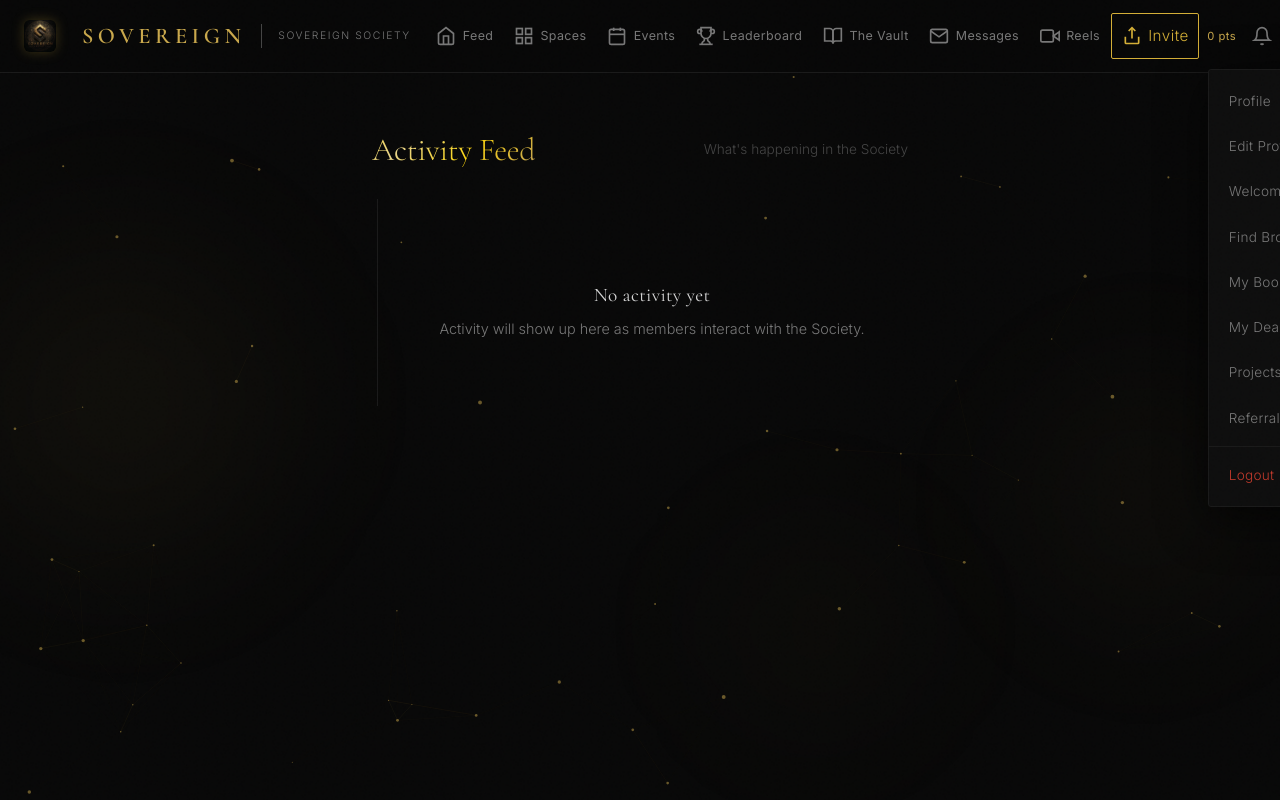
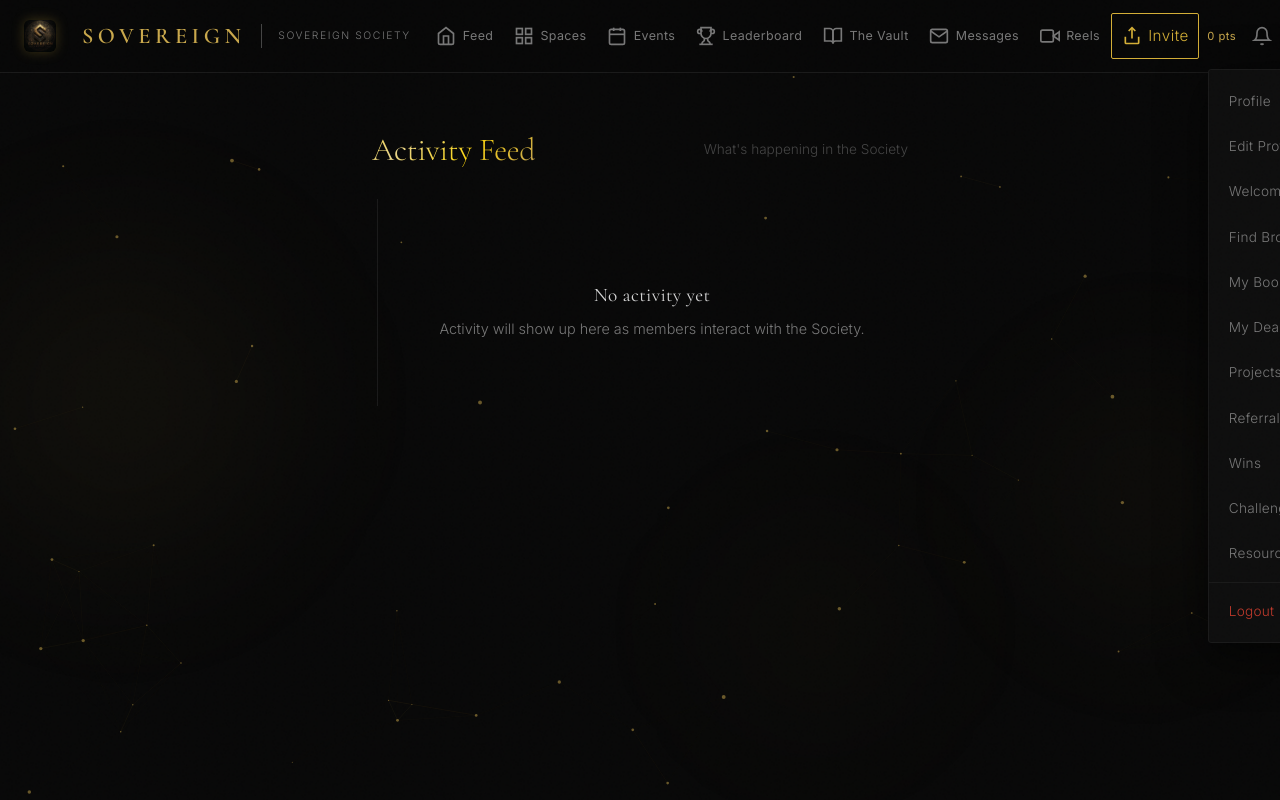
Before and after one commit to kashi-creator/anti-billionaires-app, a Flask app: page /activity in a window 1280 px wide, after a click that opens the changed part. Run offline with Flask 3, Linux system fonts and the light colour scheme; the visitor is signed in with stand-in values (Sample User, id 1); data that the repository does not hold is empty; some libraries are stand-ins or nearby versions.

Commit message:
nav: surface wins, challenges, resources in desktop avatar dropdown
Previously only reachable via the mobile hamburger; desktop users had
no entry point even though the routes exist.

```diff
--- a/templates/base.html
+++ b/templates/base.html
@@ -205,6 +205,9 @@
                         <a href="{{ url_for('features.deals') }}" class="avatar-dd-item">My Deals</a>
                         <a href="{{ url_for('features.projects') }}" class="avatar-dd-item">Projects</a>
                         <a href="{{ url_for('features.referrals') }}" class="avatar-dd-item">Referrals</a>
+                        <a href="{{ url_for('features.wins') }}" class="avatar-dd-item">Wins</a>
+                        <a href="{{ url_for('features.challenges') }}" class="avatar-dd-item">Challenges</a>
+                        <a href="{{ url_for('features.resources') }}" class="avatar-dd-item">Resources</a>
                         {% if current_user.has_active_subscription %}
                         <form method="POST" action="{{ url_for('billing_portal') }}">
                             <button type="submit" class="avatar-dd-item avatar-dd-btn">Manage Billing</button>
```
